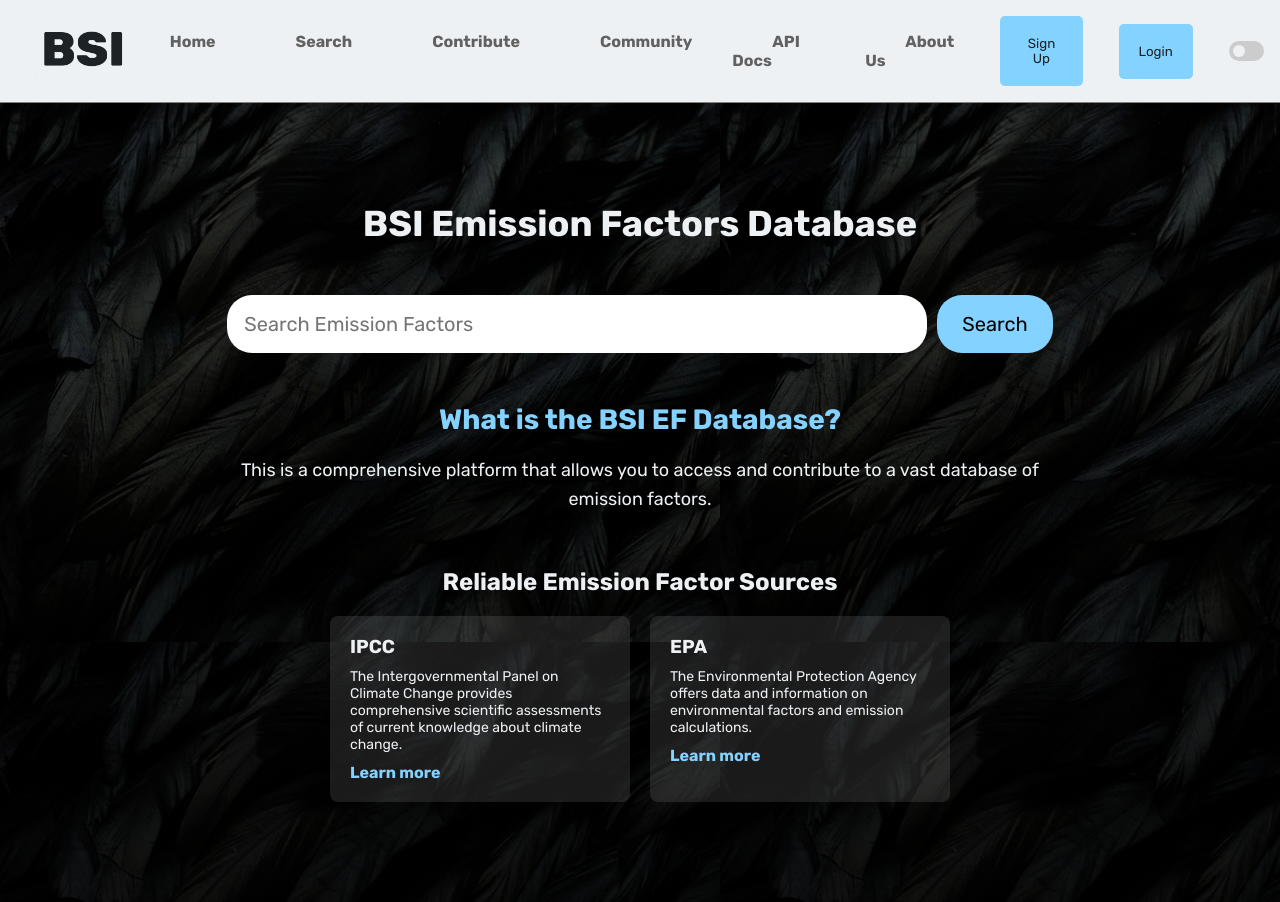
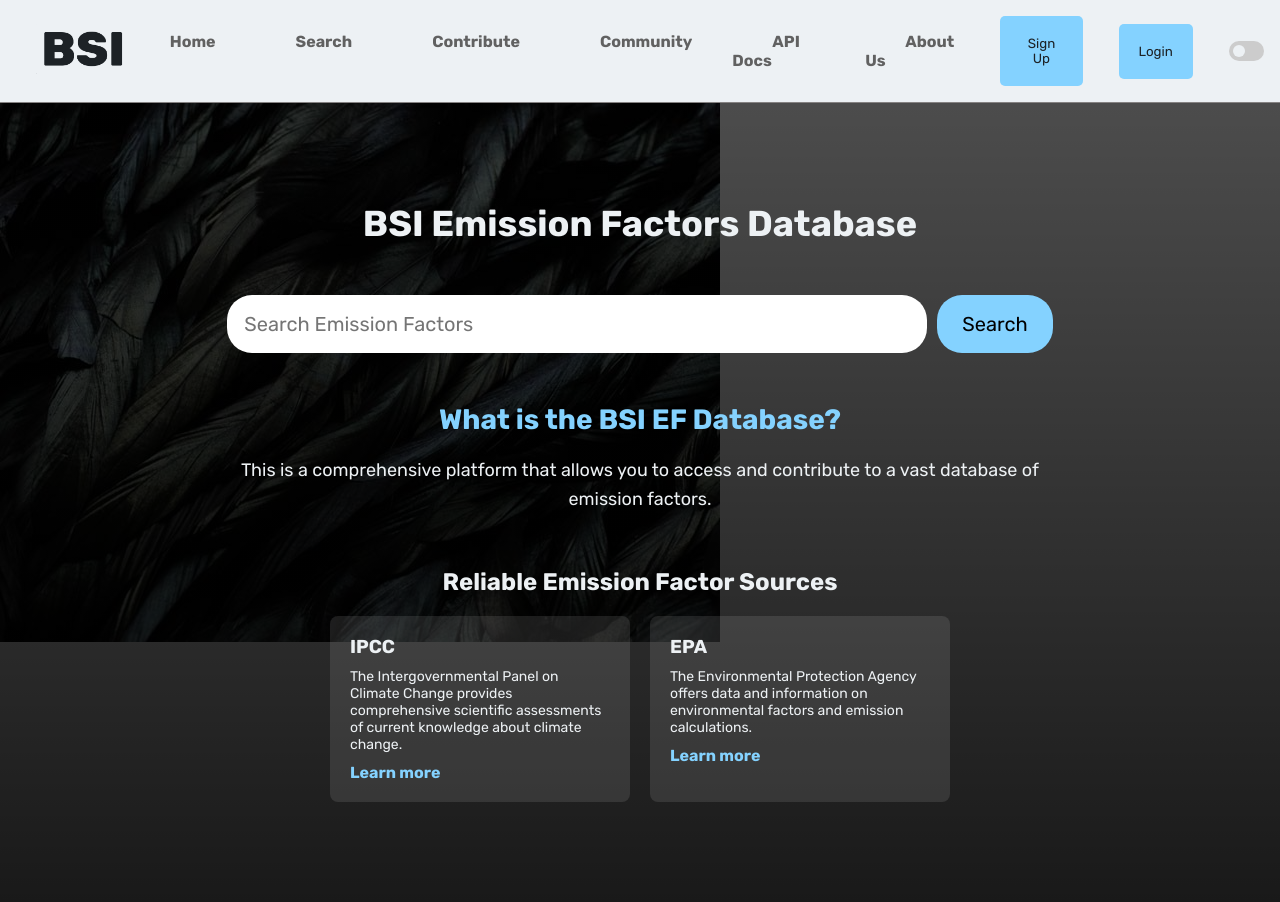
Before and after one commit to vidyawantstobattle/green-beans, a React (Create React App) app: page / in a window 1280 px wide. Built offline with nearby package versions, Linux system fonts and the light colour scheme.

Commit message:
edited homepage background

```diff
--- a/src/pages/Home/home.css
+++ b/src/pages/Home/home.css
@@ -7,7 +7,7 @@
   min-height: 100vh;
   padding: 20px; /* Added padding for better spacing */
   background: linear-gradient(to bottom, rgba(0, 0, 0, 0.7), rgba(0, 0, 0, 0.9)), url('../../assets/black-swan-background.jpg');
-  background-repeat: repeat;
+  background-repeat: no-repeat;
   color: #edf1f4; /* Ensures text is readable on the dark background */
 }
 
```
